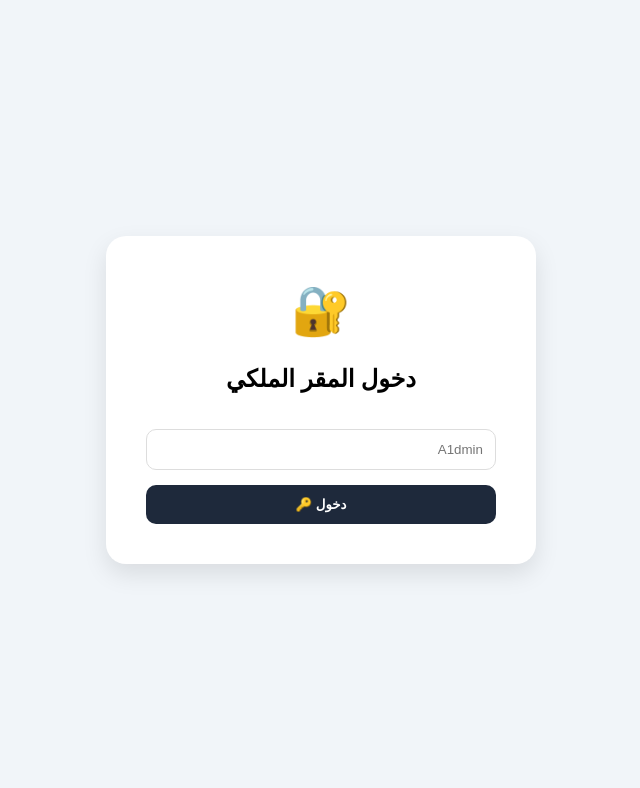
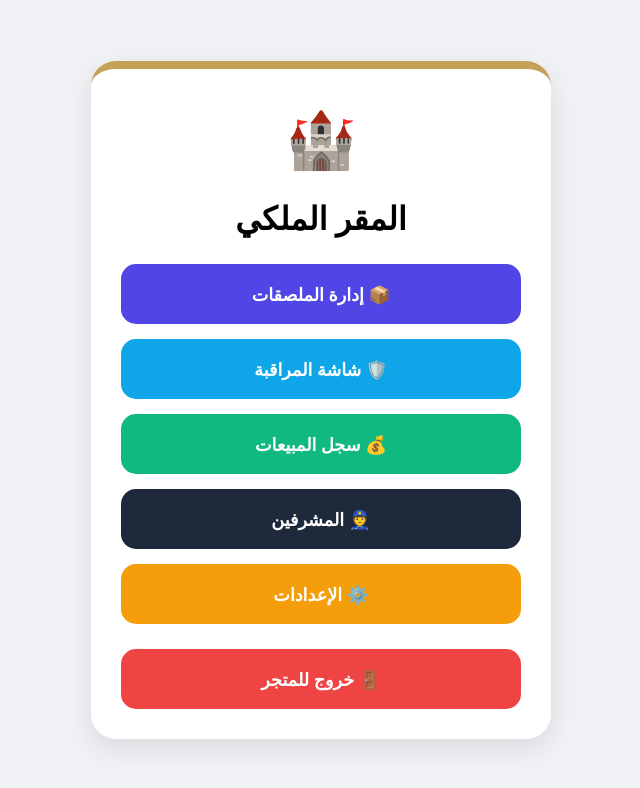
Before and after one commit to upssa22/my-store, a website: page admin.html in a window 1280 px wide. Shown: the whole page, without its empty margins (319-959 px from the left). Drawn offline with Linux system fonts and the light colour scheme.

Commit message:
Update admin.html

```diff
--- a/admin.html
+++ b/admin.html
@@ -2,46 +2,34 @@
 <html lang="ar" dir="rtl">
 <head>
     <meta charset="UTF-8">
-    <title>دخول الإدارة | المقر الملكي 👑</title>
+    <title>لوحة التحكم | المقر الملكي 👑</title>
     <style>
-        :root { --blue: #1e293b; --gold: #c5a059; }
-        body { font-family: 'Segoe UI', sans-serif; background: #f1f5f9; display: flex; align-items: center; justify-content: center; height: 100vh; margin: 0; }
-        .login-card { background: white; padding: 40px; border-radius: 20px; box-shadow: 0 10px 25px rgba(0,0,0,0.1); text-align: center; width: 350px; }
-        input { width: 100%; padding: 12px; margin: 15px 0; border: 1px solid #ddd; border-radius: 10px; box-sizing: border-box; }
-        button { background: var(--blue); color: white; border: none; padding: 12px 30px; border-radius: 10px; cursor: pointer; font-weight: bold; width: 100%; }
-        .menu-grid { display: none; grid-template-columns: 1fr 1fr; gap: 10px; margin-top: 20px; }
-        .menu-btn { text-decoration: none; padding: 20px 10px; border-radius: 12px; color: white; font-size: 0.9rem; font-weight: bold; }
+        body { font-family: 'Segoe UI', sans-serif; background: #f0f2f5; display: flex; justify-content: center; align-items: center; min-height: 100vh; margin: 0; direction: rtl; }
+        .admin-container { background: white; padding: 30px; border-radius: 25px; box-shadow: 0 10px 30px rgba(0,0,0,0.1); text-align: center; width: 400px; border-top: 8px solid #c5a059; }
+        .admin-menu { display: flex; flex-direction: column; gap: 15px; margin-top: 25px; }
+        .menu-item { display: flex; align-items: center; justify-content: center; gap: 12px; padding: 18px; text-decoration: none; color: white; border-radius: 15px; font-weight: bold; font-size: 1.1rem; transition: 0.3s; }
+        .menu-item:hover { transform: translateY(-3px); opacity: 0.9; }
+        /* ألوان الأزرار الأصلية */
+        .products { background: #4f46e5; }
+        .monitor  { background: #0ea5e9; }
+        .sales    { background: #10b981; }
+        .settings { background: #f59e0b; }
+        .staff    { background: #1e293b; }
+        .logout   { background: #ef4444; margin-top: 10px; }
     </style>
 </head>
 <body>
-    <div class="login-card" id="login-box">
-        <div style="font-size: 3rem;">🔐</div>
-        <h2>دخول المقر الملكي</h2>
-        <input type="password" id="pass" placeholder="A1dmin">
-        <button onclick="checkPass()">دخول 🔑</button>
-    </div>
-
-    <div class="login-card" id="main-menu" style="display:none; width: 500px;">
-        <h2>🏰 لوحة التحكم المركزية</h2>
-        <div class="menu-grid" style="display: grid;">
-            <a href="admin-products.html" class="menu-btn" style="background:#4f46e5;">📦 المنتجات</a>
-            <a href="admin-messages.html" class="menu-btn" style="background:#0ea5e9;">📬 المراقبة</a>
-            <a href="admin-sales.html" class="menu-btn" style="background:#10b981;">💰 المبيعات</a>
-            <a href="admin-users.html" class="menu-btn" style="background:#6366f1;">👥 المستخدمين</a>
-            <a href="admin-staff.html" class="menu-btn" style="background:#1e293b;">👮 المشرفين</a>
-            <a href="admin-settings.html" class="menu-btn" style="background:#f59e0b;">⚙️ الإعدادات</a>
-            <a href="admin-whitelist.html" class="menu-btn" style="background:#c5a059;">🛡️ القائمة البيضاء</a>
+    <div class="admin-container">
+        <div style="font-size: 3.5rem;">🏰</div>
+        <h1>المقر الملكي</h1>
+        <div class="admin-menu">
+            <a href="admin-products.html" class="menu-item products">📦 إدارة الملصقات</a>
+            <a href="admin-messages.html" class="menu-item monitor">🛡️ شاشة المراقبة</a>
+            <a href="admin-sales.html" class="menu-item sales">💰 سجل المبيعات</a>
+            <a href="admin-staff.html" class="menu-item staff">👮 المشرفين</a>
+            <a href="admin-settings.html" class="menu-item settings">⚙️ الإعدادات</a>
+            <a href="index.html" class="menu-item logout">🚪 خروج للمتجر</a>
         </div>
     </div>
-
-    <script>
-        function checkPass() {
-            const p = document.getElementById('pass').value;
-            if(p === "1234") { // غير كلمة المرور هنا
-                document.getElementById('login-box').style.display = 'none';
-                document.getElementById('main-menu').style.display = 'block';
-            } else { alert("كلمة المرور خاطئة يا ملك!"); }
-        }
-    </script>
 </body>
 </html>
```
